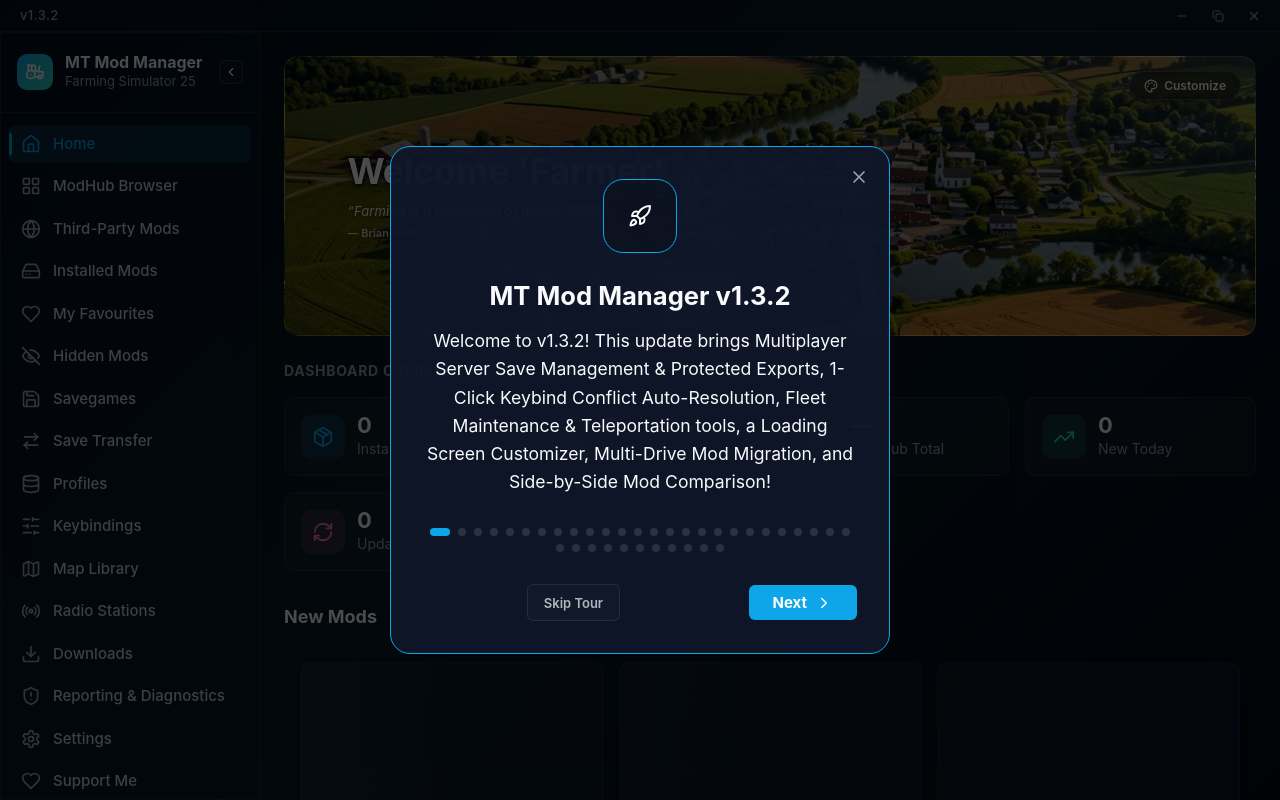
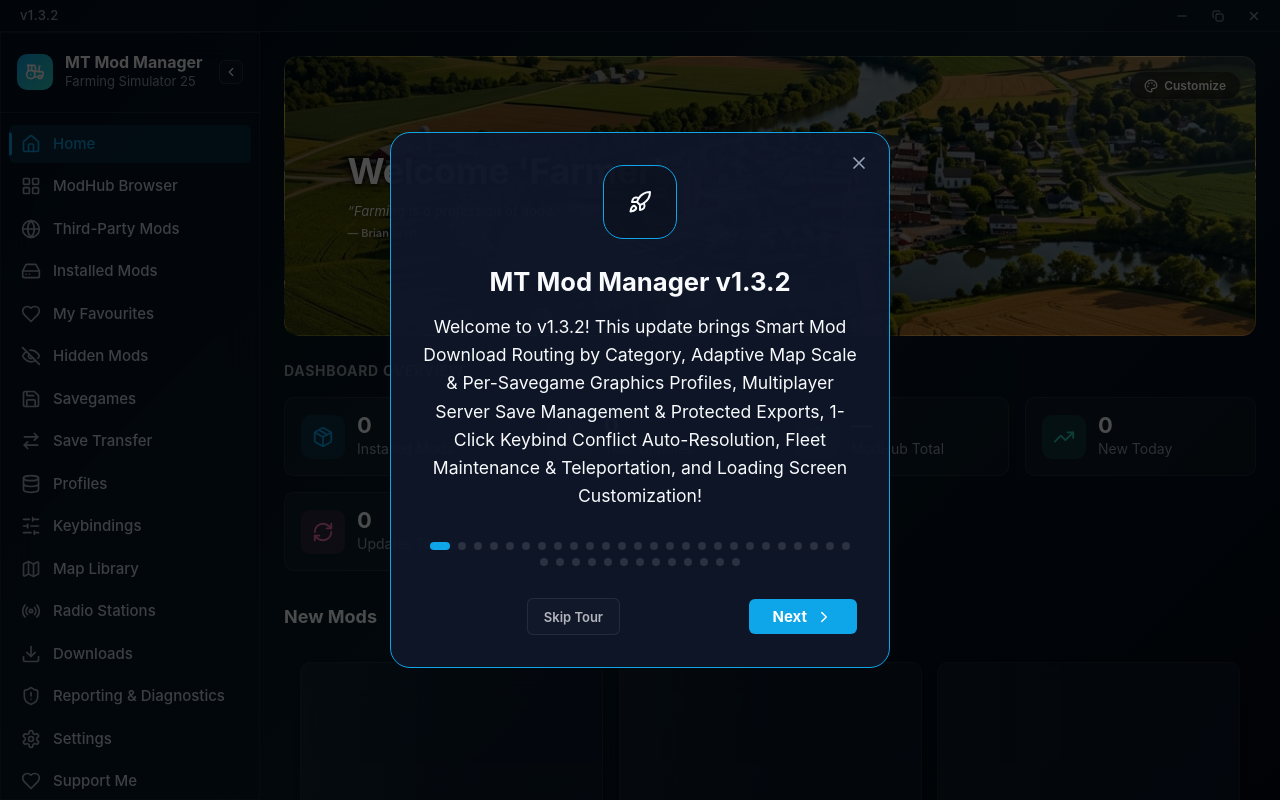
Before and after one commit to MarkThor11/fs25-mt-mod-manager, a React (Vite) app: page /modhub/mod/1 in a window 1280 px wide. Built offline with nearby package versions, Linux system fonts and the light colour scheme.

Commit message:
AI Backup before changes

```diff
--- a/src/renderer/components/common/WelcomeTour.jsx
+++ b/src/renderer/components/common/WelcomeTour.jsx
@@ -4,14 +4,14 @@ import {
   ShieldCheck, Heart, Layout, LayoutGrid, Zap, Home, Globe, HardDrive,
   Save, EyeOff, Map, MousePointer2, MessageCircle, Share2, Folders, Sliders, Layers,
   AlertTriangle, Pin, Palette, MousePointer, List, ShieldAlert, ArrowRightLeft, Download, Radio,
-  SlidersHorizontal, Lock, Scale, Image, History, Users, Key
+  SlidersHorizontal, Lock, Scale, Image, History, Users, Key, FolderDown, Monitor
 } from 'lucide-react';
 import { useSettingsStore } from '../../store/useSettingsStore';
 
 const SLIDES = [
   {
     title: "MT Mod Manager v1.3.2",
-    description: "Welcome to v1.3.2! This update brings Multiplayer Server Save Management & Protected Exports, 1-Click Keybind Conflict Auto-Resolution, Fleet Maintenance & Teleportation tools, a Loading Screen Customizer, Multi-Drive Mod Migration, and Side-by-Side Mod Comparison!",
+    description: "Welcome to v1.3.2! This update brings Smart Mod Download Routing by Category, Adaptive Map Scale & Per-Savegame Graphics Profiles, Multiplayer Server Save Management & Protected Exports, 1-Click Keybind Conflict Auto-Resolution, Fleet Maintenance & Teleportation, and Loading Screen Customization!",
     icon: <Rocket className="w-12 h-12 text-accent" />,
     color: "var(--accent)"
   },
@@ -142,6 +142,13 @@ const SLIDES = [
     targetId: "tour-nav-savegames"
   },
   {
+    title: "Adaptive Map Scale & Visual Profiles",
+    description: "Set graphics presets per savegame! In the Savegame Editor under Visuals, choose Auto to dynamically adjust view distances for standard 1x, large 4x, or massive 16x maps—preventing memory exhaustion on large maps while maximizing visual fidelity on smaller ones.",
+    icon: <Monitor className="w-12 h-12 text-emerald-400" />,
+    color: "#10b981",
+    targetId: "tour-nav-savegames"
+  },
+  {
     title: "Multiplayer Server Saves & Exports",
     description: "Switch any save into Server Mode! Edit in-game farm permissions offline, run Mod Integrity Audits, and export saves as a Locked Player Version (view-only) or Admin Version with a Server Mod Host link.",
     icon: <Users className="w-12 h-12 text-cyan-400" />,
@@ -203,6 +210,13 @@ const SLIDES = [
     icon: <Download className="w-12 h-12 text-accent" />,
     color: "var(--accent)",
     targetId: "tour-nav-downloads"
+  },
+  {
+    title: "Smart Download Routing",
+    description: "Automate your mod organization! In Settings under Download Routing, assign default destination folders for each mod category (e.g., Maps to a dedicated drive, Harvesters to Harvesters) or enable prompt mode to choose on download.",
+    icon: <FolderDown className="w-12 h-12 text-cyan-400" />,
+    color: "#22d3ee",
+    targetId: "tour-nav-settings"
   },
   {
     title: "Reporting & Diagnostics",
```
